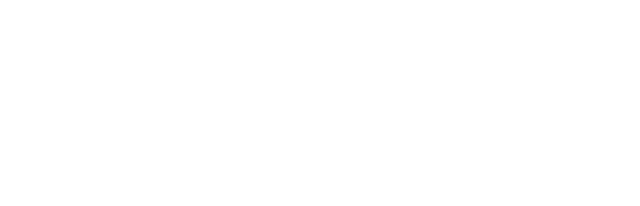
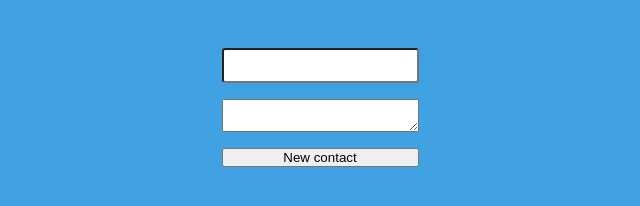
Before and after one commit to lavil014/note-pad, a plain HTML site: page public/index.html in a window 1280 px wide. Shown: the whole page, without its empty margins (320-960 px from the left). Drawn offline with Linux system fonts and the light colour scheme.

Commit message:
New Css file added to public folder

```diff
--- a/public/index.html
+++ b/public/index.html
@@ -1,11 +1,16 @@
 <!DOCTYPE html>
 <html lang="en">
 <head>
-    <meta charset="UTF-8">
-    <meta name="viewport" content="width=device-width, initial-scale=1.0">
-    <title>Document</title>
+  <meta charset="UTF-8">
+  <meta name="viewport" content="width=device-width, initial-scale=1.0">
+  <link rel="stylesheet" href="/public/styles.css">
+  <title>My Notes</title>
 </head>
 <body>
-
+    <form action="POST">
+      <input type ="number">
+      <textarea name="" id=""></textarea>
+      <button>New contact</button>
+    </form>
 </body>
 </html>
--- a/public/styles.css
+++ b/public/styles.css
@@ -0,0 +1,31 @@
+*{
+    box-sizing: border-box;
+    padding: 0;
+    margin: 0;
+}
+
+body{
+    display: flex;
+    justify-content: center;
+    height: 100dvh;
+    padding-top: 2rem;
+    background-color: #40A2E3;
+}
+
+form{
+    display: flex;
+    flex-direction: column;
+    gap: 1rem;
+    margin-top: 1rem;
+}
+
+input{
+    border-radius: 0.2rem;
+    padding: 0.5rem;
+}
+
+textarea {
+    field-sizing: content;
+    max-width: 15rem;
+    padding: 0.5rem;
+}
```
